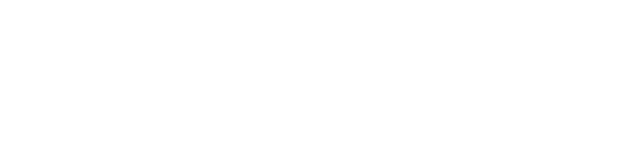
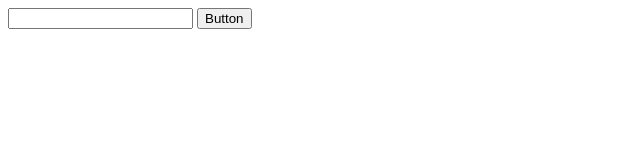
Before and after one commit to j-West/String-Manipulation, a plain HTML site: page index.html in a window 1280 px wide. Shown: the whole page, without its empty margins (0-640 px from the left). Drawn offline with Linux system fonts and the light colour scheme.

Commit message:
Added text input and submit button inside a form.  The input field only accepts letters

```diff
--- a/index.html
+++ b/index.html
@@ -5,6 +5,13 @@
     <title>Strings</title>
   </head>
   <body>
+    <form>
+
+
+    <input type="text" pattern="[a-zA-Z]+" title="Only letters are allowed">
+    <button type="submit" name="button">Button</button>
+</form>
+
     <script src="strings.js" charset="utf-8"></script>
   </body>
 </html>
```
